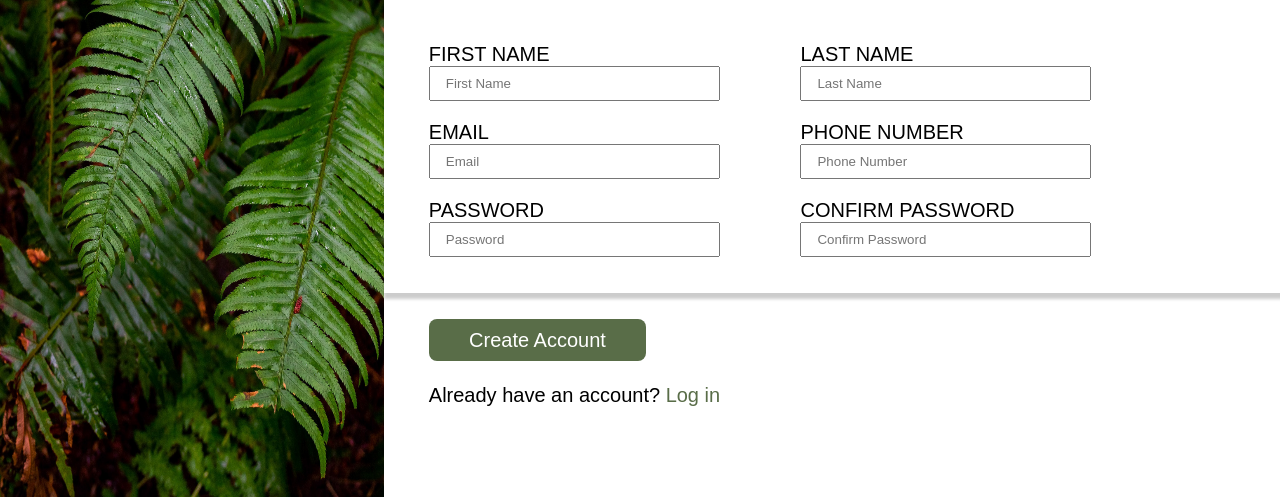
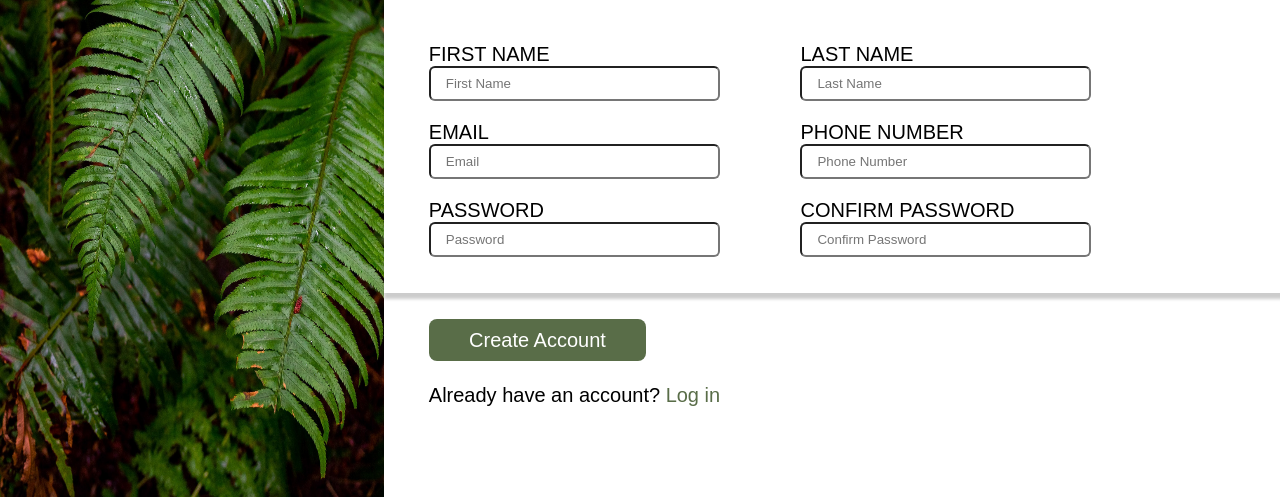
Before and after one commit to Error-at-night/Odin-project, a plain HTML site: page index.html in a window 1280 px wide. Shown: the part 303-800 px from the top of the page. Drawn offline with Linux system fonts and the light colour scheme.

Commit message:
Update style.css

```diff
--- a/style.css
+++ b/style.css
@@ -62,6 +62,7 @@ form .div-form div{
 
 input{
     padding: 8px 15px;
+    border-radius: 6px;
 }
 
 input:focus{
```
